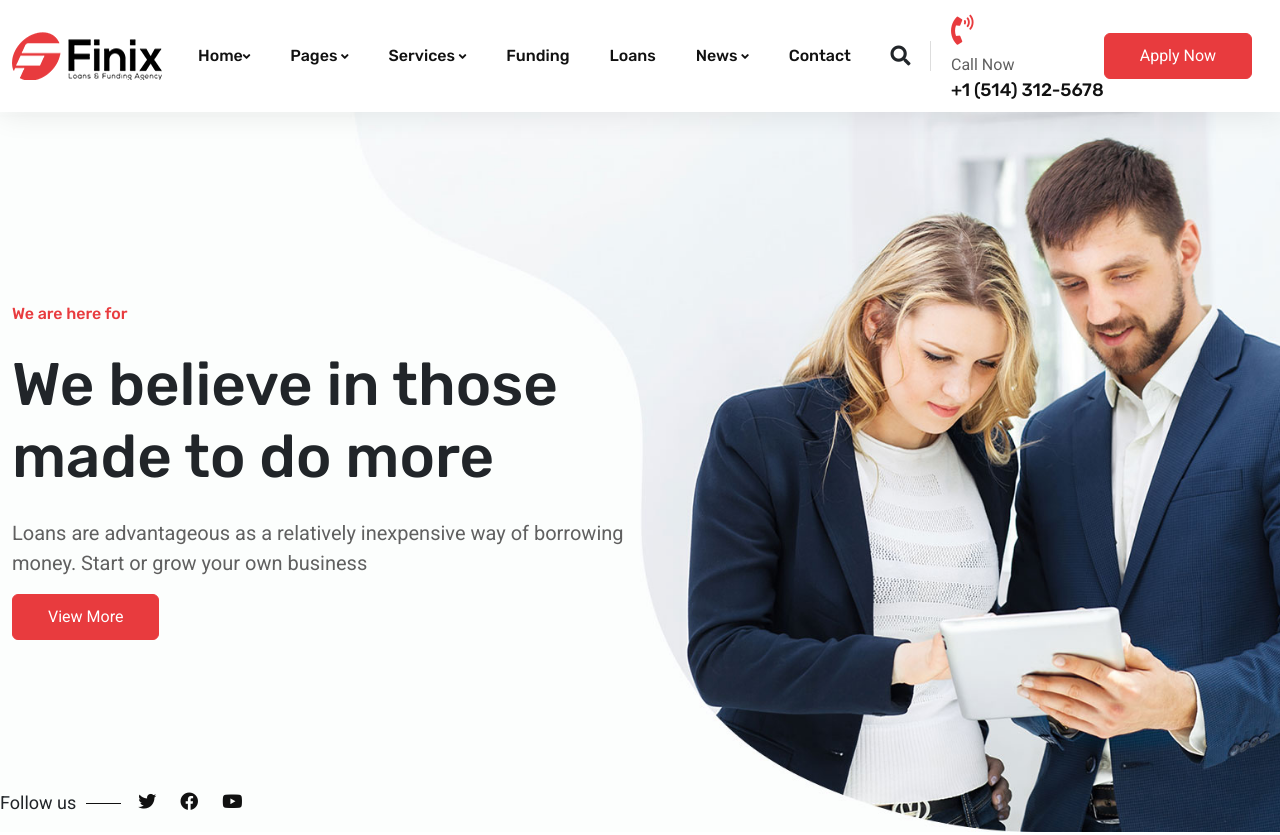
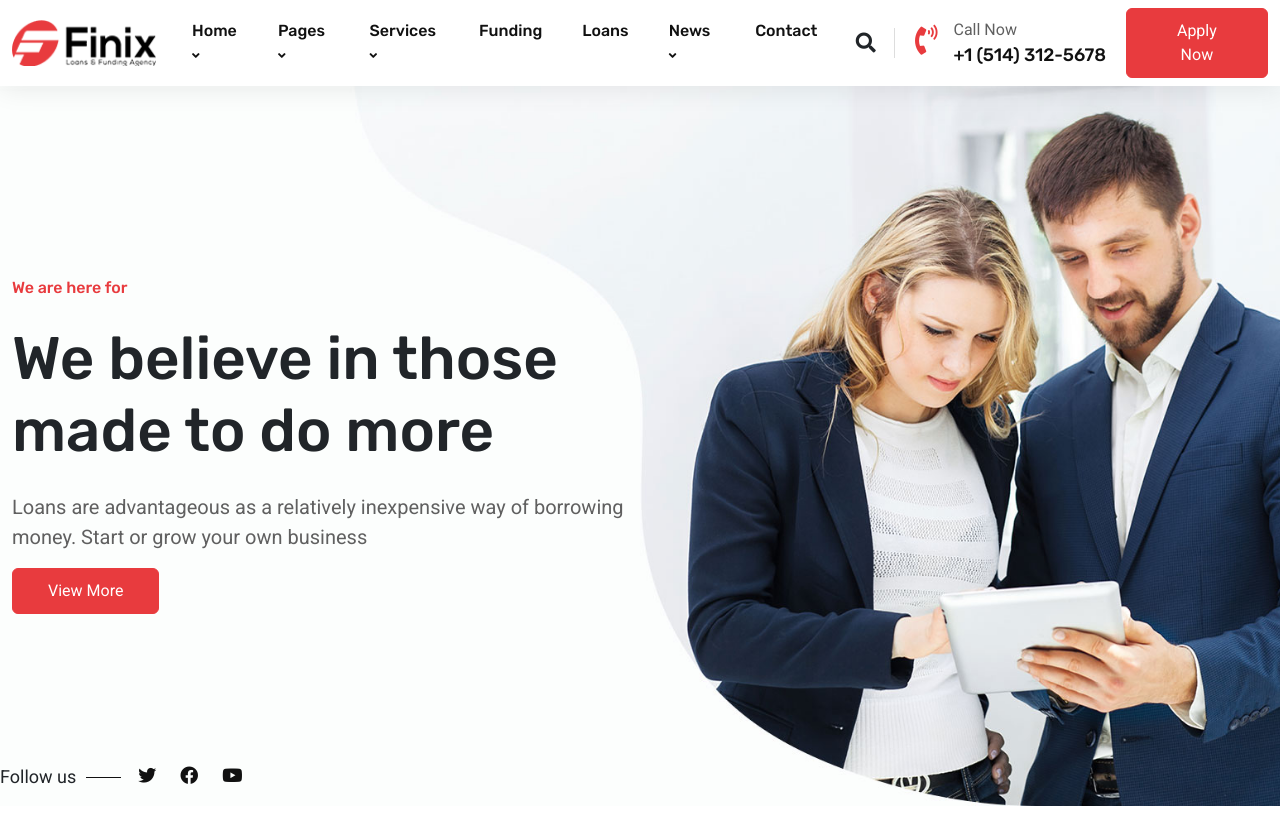
Before and after one commit to Digholkhan/finix, a plain HTML site: page index.html in a window 1280 px wide. Shown: the top 835 px of the page. Drawn offline with nearby package versions, Linux system fonts and the light colour scheme.

Commit message:
Update index.html

```diff
--- a/index.html
+++ b/index.html
@@ -78,7 +78,7 @@
               <span><i class="fas fa-search "></i></span>
             </div>
 
-            <div class=""d-flex header-call clearfix">
+            <div class="d-flex header-call clearfix">
               <div class="header-call-icon float-left me-3 h-100 ">
                 <span><i class="fas fa-phone-volume"></i></span>
               </div>
```
